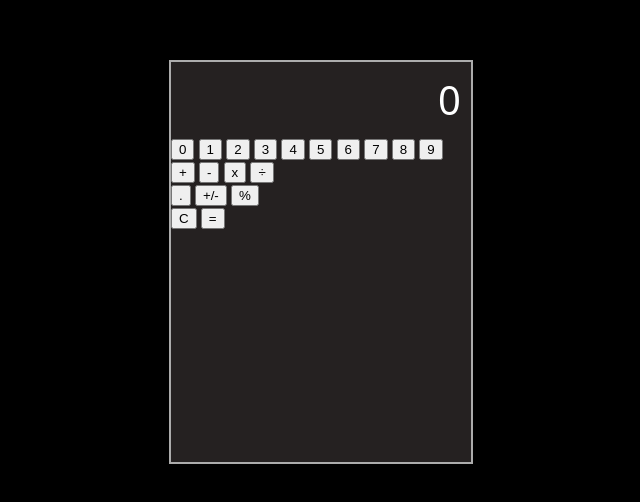
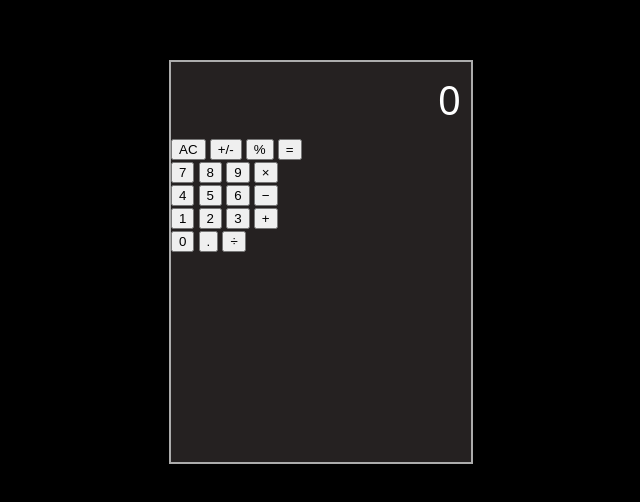
Before and after one commit to om0611/calculator, a plain HTML site: page index.html in a window 1280 px wide. Shown: the part 146-648 px from the top of the page, without its empty margins (319-959 px from the left). Drawn offline with Linux system fonts and the light colour scheme.

Commit message:
Restructured buttons

```diff
--- a/index.html
+++ b/index.html
@@ -8,31 +8,37 @@
     <body>
         <div class="calculator">
             <div class="display">0</div>
-            <div class="digits">
-                <button class="digit 0">0</button>
+            <div class="buttons">
+                <div class="row1">
+                    <button class="mod clear">AC</button>
+                    <button class="mod sign">+/-</button>
+                    <button class="mod percent">%</button>
+                    <button class="op equals">=</button>
+                </div>
+                <div class="row2">
+                    <button class="digit 7">7</button>
+                    <button class="digit 8">8</button>
+                    <button class="digit 9">9</button>
+                    <button class="op multiply">×</button>
+                </div>
+                <div class="row3">
+                    <button class="digit 4">4</button>
+                    <button class="digit 5">5</button>
+                    <button class="digit 6">6</button>
+                    <button class="op subtract">−</button>
+                </div>
+                <div class="row4">
                     <button class="digit 1">1</button>
                     <button class="digit 2">2</button>
                     <button class="digit 3">3</button>
-                <button class="digit 4">4</button>
-                <button class="digit 5">5</button>
-                <button class="digit 6">6</button>
-                <button class="digit 7">7</button>
-                <button class="digit 8">8</button>
-                <button class="digit 9">9</button>
+                    <button class="op add">+</button>
                 </div>
-            <div class="ops">
-                <button class="op add">+</button>
-                <button class="op subtract">-</button>
-                <button class="op multiply">x</button>
+                <div class="row5">
+                    <button class="digit 0">0</button>
+                    <button class="decimal">.</button>
                     <button class="op divide">÷</button>
                 </div>
-            <div class="extra">
-                <button class="decimal">.</button>
-                <button class="sign">+/-</button>
-                <button class="percent">%</button>
             </div>
-            <button class="clear">C</button>
-            <button class="equals">=</button>
         </div>
 
         <script src="main.js"></script>
```
Lines whose indentation alone changed are shown as unchanged.
